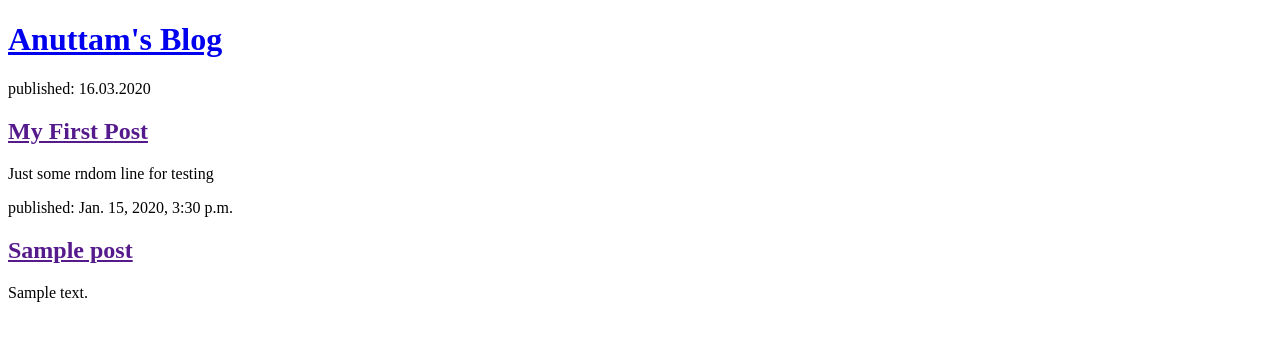
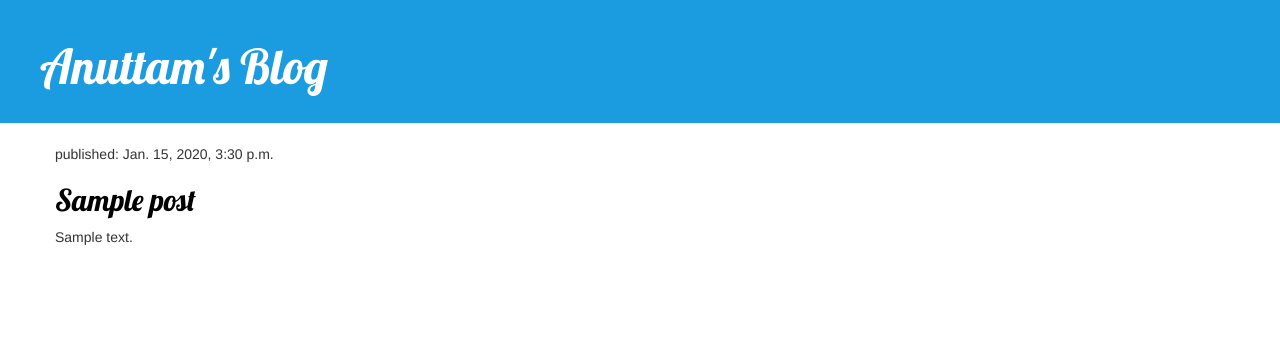
Before and after one commit to jkjarvis/my-first-blog, a Django app: page / in a window 1280 px wide. Shown: the top 341 px of the page. Run offline with Django 3.2, Linux system fonts and the light colour scheme; tables that the repository leaves empty hold one stand-in row (values such as "Sample post"); some libraries are stand-ins or nearby versions.

Commit message:
Modified blog with css.

```diff
--- /dev/null
+++ b/blog/static/css/blog.css
@@ -0,0 +1,47 @@
+
+.page-header {
+    background-color: #1b9be0;
+    margin-top: 0;
+    padding: 20px 20px 20px 40px;
+}
+
+.page-header h1, .page-header h1 a, .page-header h1 a:visited, .page-header h1 a:active {
+    color: #ffffff;
+    font-size: 36pt;
+    text-decoration: none;
+}
+
+.content {
+    margin-left: 40px;
+}
+
+h1, h2, h3, h4 {
+    font-family: 'Lobster', cursive;
+}
+
+.date {
+    color: #828282;
+}
+
+.save {
+    float: right;
+}
+
+.post-form textarea, .post-form input {
+    width: 100%;
+}
+
+.top-menu, .top-menu:hover, .top-menu:visited {
+    color: #ffffff;
+    float: right;
+    font-size: 26pt;
+    margin-right: 20px;
+}
+
+.post {
+    margin-bottom: 70px;
+}
+
+.post h2 a, .post h2 a:visited {
+    color: #000000;
+}
--- /dev/null
+++ b/blog/templates/blog/base.html
@@ -0,0 +1,26 @@
+{% load static %}
+<!DOCTYPE html>
+<html lang="en">
+    <head>
+        <meta charset="UTF-8">
+        <link rel="stylesheet" href="//maxcdn.bootstrapcdn.com/bootstrap/3.2.0/css/bootstrap.min.css">
+        <link rel="stylesheet" href="//maxcdn.bootstrapcdn.com/bootstrap/3.2.0/css/bootstrap-theme.min.css">
+        <link href="//fonts.googleapis.com/css?family=Lobster&subset=latin,latin-ext" rel="stylesheet" type="text/css">
+        <link rel="stylesheet" href="{% static 'css/blog.css' %}">
+        <title>Anuttam's Blog</title>
+    </head>
+    <body>
+        <div class="page-header">
+            <h1><a href="/">Anuttam's Blog</a></h1>
+        </div>
+
+        <div class="content container">
+            <div class="row">
+                <div class="col-md-8">
+                    {% block content %}
+                    {% endblock %}
+                </div>
+            </div>
+        </div>
+    </body>
+</html>
--- a/blog/templates/blog/post_list.html
+++ b/blog/templates/blog/post_list.html
@@ -1,26 +1,11 @@
-<!DOCTYPE html>
-<html lang="en">
-    <head>
-        <meta charset="UTF-8">
-        <title>Anuttam's Blog</title>
-    </head>
-    <body>
-        <div>
-            <h1><a href="/">Anuttam's Blog</a></h1>
-        </div>
+{% extends 'blog/base.html' %}
 
-        <div>
-            <p>published: 16.03.2020</p>
-            <h2><a href="">My First Post</a></h2>
-            <p>Just some rndom line for testing</p>
-        </div>
-
+{% block content %}
     {% for post in posts %}
-            <div>
+        <div class="post">
             <p>published: {{ post.published_date }}</p>
                 <h2><a href="">{{ post.title }}</a></h2>
             <p>{{ post.text|linebreaksbr }}</p>
         </div>
      {% endfor %}
-    </body>
-</html>
+{% endblock %}
```
Lines whose indentation alone changed are shown as unchanged.
